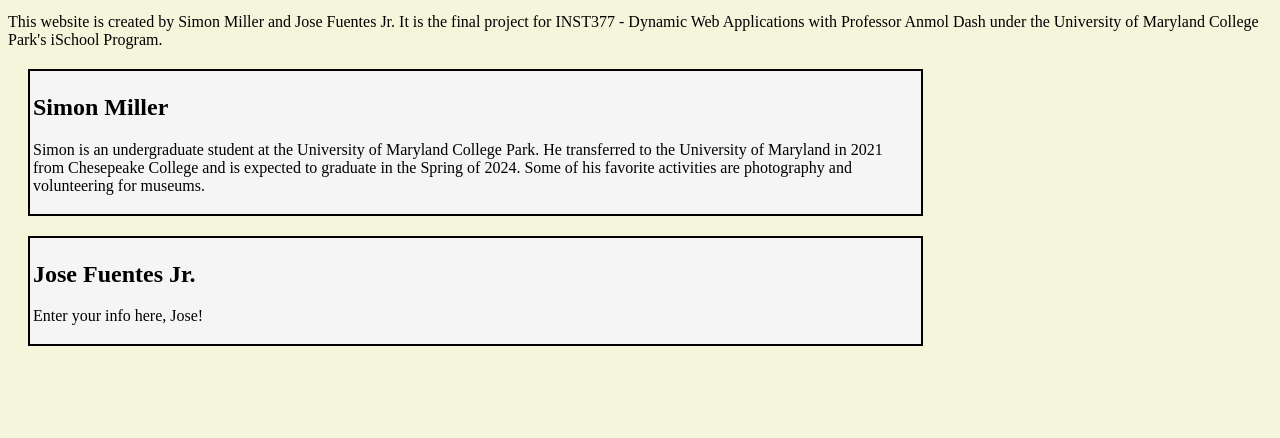
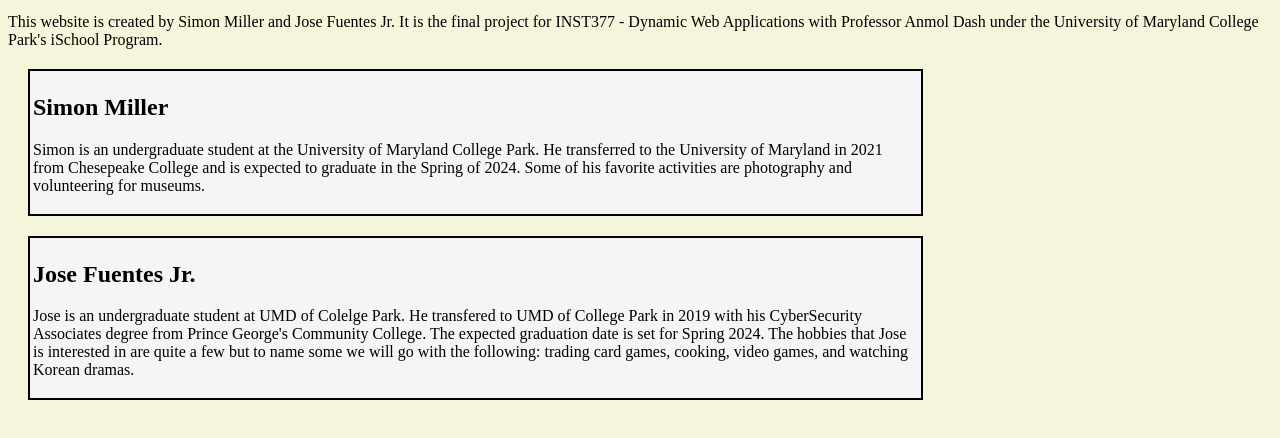
Before and after one commit to JoseFJr28/INST377GroupProject, a plain HTML site: page about.html in a window 1280 px wide. Shown: the part 200-638 px from the top of the page. Drawn offline with Linux system fonts and the light colour scheme.

Commit message:
added my info

```diff
--- a/about.html
+++ b/about.html
@@ -125,7 +125,7 @@
 
 <div id="jose">
 <h2>Jose Fuentes Jr.</h2>
-<p>Enter your info here, Jose!</p>
+<p>Jose is an undergraduate student at UMD of Colelge Park. He transfered to UMD of College Park in 2019 with his CyberSecurity Associates degree from Prince George's Community College. The expected graduation date is set for Spring 2024. The hobbies that Jose is interested in are quite a few but to name some we will go with the following: trading card games, cooking, video games, and watching Korean dramas.</p>
 </div>
 
 </body>
```
Also changed, not shown: contact_submission.html (+1 -1 lines).
